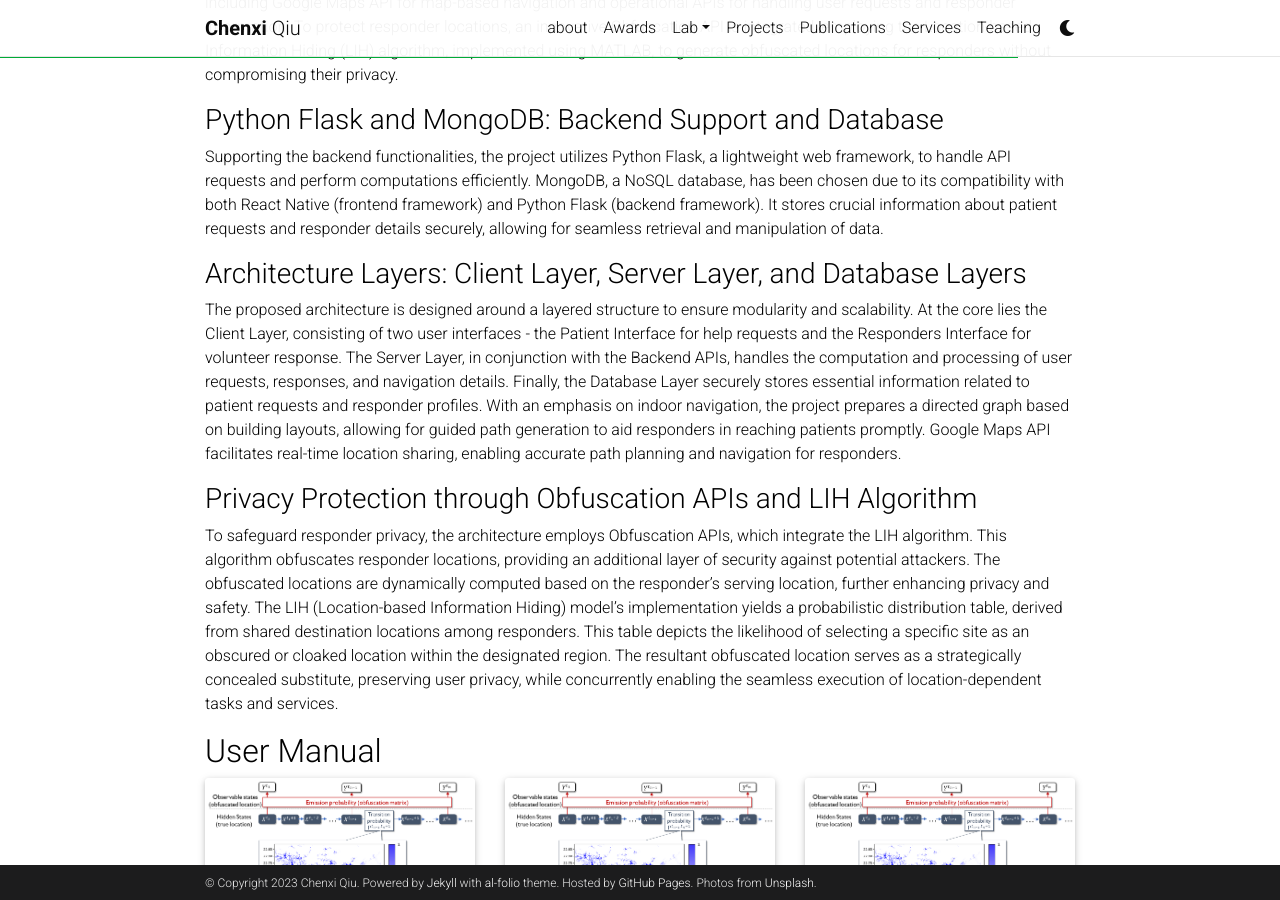
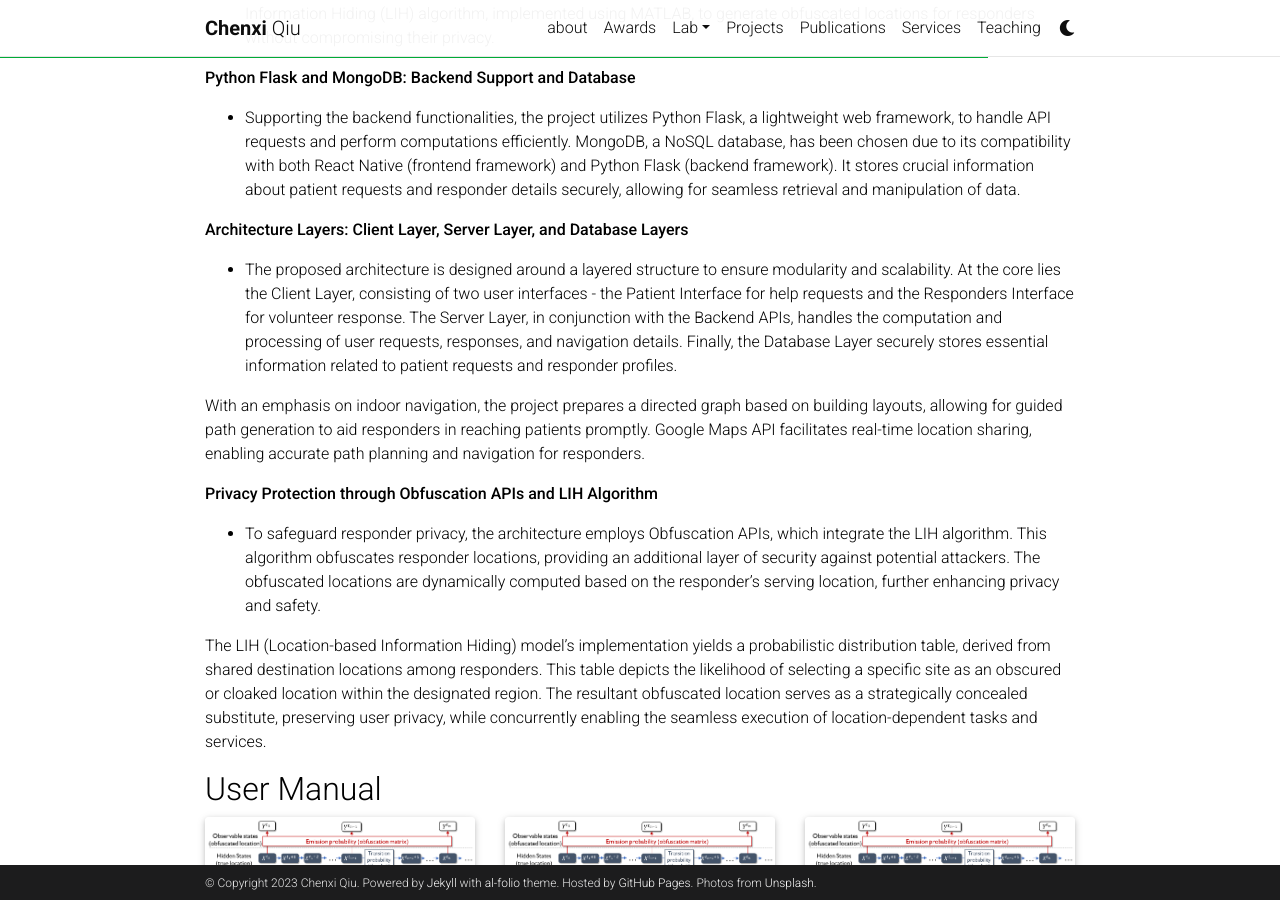
Before and after one commit to chenxiunt/chenxiunt.github.io, a Jekyll site: the page built from _projects/SpatialAgent.markdown, in a window 1280 px wide and 900 px high, scrolled down 983 px. Built offline with Jekyll 4.4.1, drawn with Linux system fonts in a browser that asks for light colours; comment, search, counter and statistics services are not loaded; a style sheet for code colours, icons or effects is not loaded.

```diff
--- a/_projects/SpatialAgent.markdown
+++ b/_projects/SpatialAgent.markdown
@@ -18,21 +18,23 @@ A key objective of the project is to facilitate seamless indoor navigation for r
 ### Architecture
 The architecture is divided into implementations - each serving distinct roles to ensure the privacy of users and offer seamless navigation for responders.
 
-### Frontend Implementation: User Interface and User Experience
-The Frontend Implementation of the proposed architecture centers around developing intuitive User Interfaces (UI) to facilitate user interactions. Two key interfaces have been designed: the Patient Interface and the Responders Interface. The Patient Interface empowers users to register help requests, utilizing operational and mapping APIs from the backend to provide accurate and real-time location information. Additionally, the app integrates obfuscation functionality to further protect user data, leveraging a suite of APIs for enhanced privacy.
+**Frontend Implementation: User Interface and User Experience**
+* The Frontend Implementation of the proposed architecture centers around developing intuitive User Interfaces (UI) to facilitate user interactions. Two key interfaces have been designed: the Patient Interface and the Responders Interface. The Patient Interface empowers users to register help requests, utilizing operational and mapping APIs from the backend to provide accurate and real-time location information. Additionally, the app integrates obfuscation functionality to further protect user data, leveraging a suite of APIs for enhanced privacy.
 
-### Backend Implementation: Mapping APIs, Obfuscation APIs, and Operational APIs
-The Backend Implementation plays a pivotal role in enabling the architecture's functionality. It leverages various APIs, including Google Maps API for map-based navigation and operational APIs for handling user requests and responder information. To protect responder locations, an innovative Obfuscation API is integrated, employing the Location-based Information Hiding (LIH) algorithm, implemented using MATLAB, to generate obfuscated locations for responders without compromising their privacy.
+**Backend Implementation: Mapping APIs, Obfuscation APIs, and Operational APIs**
+* The Backend Implementation plays a pivotal role in enabling the architecture's functionality. It leverages various APIs, including Google Maps API for map-based navigation and operational APIs for handling user requests and responder information. To protect responder locations, an innovative Obfuscation API is integrated, employing the Location-based Information Hiding (LIH) algorithm, implemented using MATLAB, to generate obfuscated locations for responders without compromising their privacy.
 
-### Python Flask and MongoDB: Backend Support and Database
-Supporting the backend functionalities, the project utilizes Python Flask, a lightweight web framework, to handle API requests and perform computations efficiently. MongoDB, a NoSQL database, has been chosen due to its compatibility with both React Native (frontend framework) and Python Flask (backend framework). It stores crucial information about patient requests and responder details securely, allowing for seamless retrieval and manipulation of data.
+**Python Flask and MongoDB: Backend Support and Database**
+* Supporting the backend functionalities, the project utilizes Python Flask, a lightweight web framework, to handle API requests and perform computations efficiently. MongoDB, a NoSQL database, has been chosen due to its compatibility with both React Native (frontend framework) and Python Flask (backend framework). It stores crucial information about patient requests and responder details securely, allowing for seamless retrieval and manipulation of data.
 
-### Architecture Layers: Client Layer, Server Layer, and Database Layers
-The proposed architecture is designed around a layered structure to ensure modularity and scalability. At the core lies the Client Layer, consisting of two user interfaces - the Patient Interface for help requests and the Responders Interface for volunteer response. The Server Layer, in conjunction with the Backend APIs, handles the computation and processing of user requests, responses, and navigation details. Finally, the Database Layer securely stores essential information related to patient requests and responder profiles.
+**Architecture Layers: Client Layer, Server Layer, and Database Layers**
+* The proposed architecture is designed around a layered structure to ensure modularity and scalability. At the core lies the Client Layer, consisting of two user interfaces - the Patient Interface for help requests and the Responders Interface for volunteer response. The Server Layer, in conjunction with the Backend APIs, handles the computation and processing of user requests, responses, and navigation details. Finally, the Database Layer securely stores essential information related to patient requests and responder profiles.
+
 With an emphasis on indoor navigation, the project prepares a directed graph based on building layouts, allowing for guided path generation to aid responders in reaching patients promptly. Google Maps API facilitates real-time location sharing, enabling accurate path planning and navigation for responders.
 
-### Privacy Protection through Obfuscation APIs and LIH Algorithm
-To safeguard responder privacy, the architecture employs Obfuscation APIs, which integrate the LIH algorithm. This algorithm obfuscates responder locations, providing an additional layer of security against potential attackers. The obfuscated locations are dynamically computed based on the responder's serving location, further enhancing privacy and safety.
+**Privacy Protection through Obfuscation APIs and LIH Algorithm**
+* To safeguard responder privacy, the architecture employs Obfuscation APIs, which integrate the LIH algorithm. This algorithm obfuscates responder locations, providing an additional layer of security against potential attackers. The obfuscated locations are dynamically computed based on the responder's serving location, further enhancing privacy and safety.
+
 The LIH (Location-based Information Hiding) model's implementation yields a probabilistic distribution table, derived from shared destination locations among responders. This table depicts the likelihood of selecting a specific site as an obscured or cloaked location within the designated region. The resultant obfuscated location serves as a strategically concealed substitute, preserving user privacy, while concurrently enabling the seamless execution of location-dependent tasks and services.
 
 ## User Manual
```
